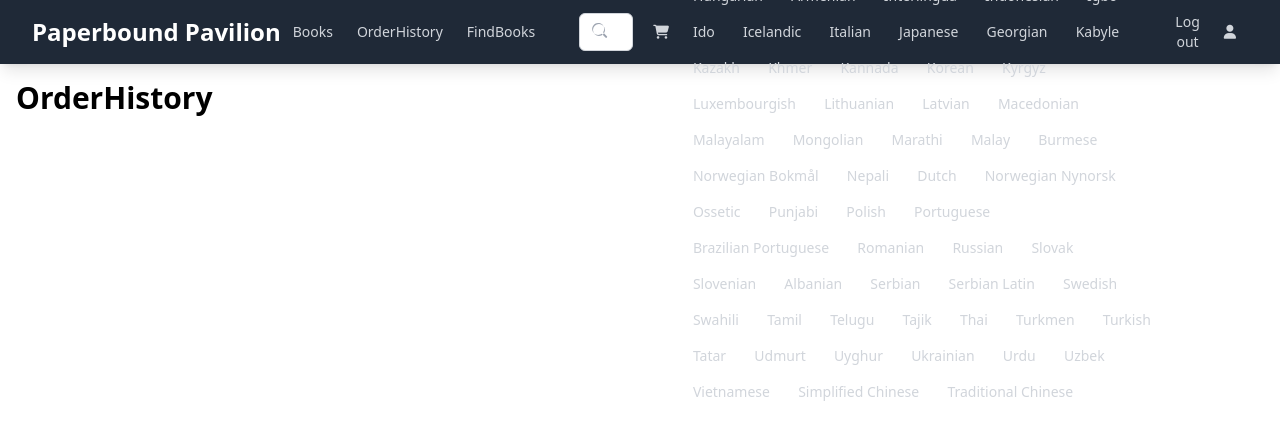
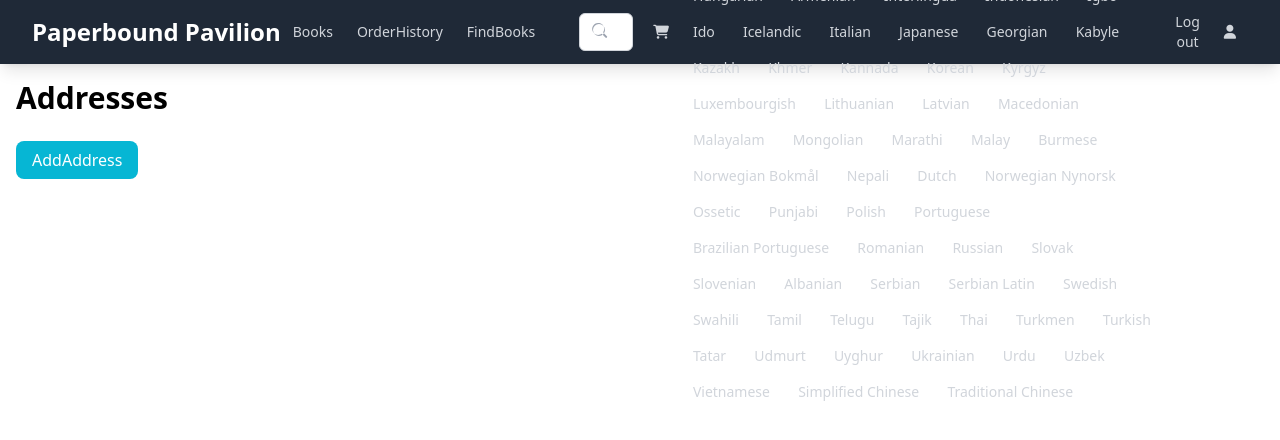
Before and after one commit to devyneX/paperbound-pavilion, a Django app: page /accounts/addresses/ in a window 1280 px wide. Shown: the top 440 px of the page. Run offline with Django 5.2, Linux system fonts and the light colour scheme; the visitor is signed in with stand-in values (Sample User, id 1); style sheets or scripts are compiled from the project's sources; parts of the project's set-up code (start-up, migrations or seed data) failed here and were passed over; some libraries are stand-ins or nearby versions.

Commit message:
Minor Fixes - Added add address button to address list view - Refactored book review urls to review:view_name - Added order status

```diff
--- a/src/accounts/templates/accounts/address-list.html
+++ b/src/accounts/templates/accounts/address-list.html
@@ -3,12 +3,16 @@
 
 {% load i18n %}
 
-{% block title %}{% trans "OrderHistory" %}{% endblock %}
+{% block title %}{% trans "Addresses" %}{% endblock %}
 
 {% block content %}
 <div class="container mx-auto p-4">
-    <div class="flex gap-4 mb-2">
-        <h2 class="text-3xl font-semibold mb-4">{% trans "OrderHistory" %}</h2>
+    <div class="flex flex-col gap-4 mb-2">
+        <h2 class="text-3xl font-semibold mb-4">{% trans "Addresses" %}</h2>
+        <div class="mb-4">
+          <a href="{% url 'accounts:address-create' %}"
+            class="bg-cyan-500 text-white px-4 py-2 rounded-lg hover:bg-cyan-600 transition-colors">{% trans "AddAddress" %}</a>
+        </div>
     </div>
     <div class="grid grid-cols-3 sm:grid-cols-2 md:grid-cols-3 lg:grid-cols-4 gap-4">
         {% for address in addresses %}
--- a/src/book_review/templates/review_list_book.html
+++ b/src/book_review/templates/review_list_book.html
@@ -24,7 +24,7 @@
             </div>
           {% endfor %}
         </div>
-        <a href="{% url 'create-review' pk=book.id %}" class="inline-block bg-blue-500 hover:bg-blue-700 text-white font-bold py-2 px-4 rounded-md text-sm">{% trans 'AddAReview'%}</a>
+        <a href="{% url 'review:create-review' pk=book.id %}" class="inline-block bg-blue-500 hover:bg-blue-700 text-white font-bold py-2 px-4 rounded-md text-sm">{% trans 'AddAReview'%}</a>
       </div>
     </div>
   </div>
--- a/src/book_review/templates/review_list_user.html
+++ b/src/book_review/templates/review_list_user.html
@@ -24,7 +24,7 @@
             </div>
           {% endfor %}
         </div>
-        {% comment %} <a href="{% url 'create-review' pk=book.id %}" class="inline-block bg-blue-500 hover:bg-blue-700 text-white font-bold py-2 px-4 rounded-md text-sm">{% trans 'AddAReview'%}</a> {% endcomment %}
+        <a href="{% url 'review:update-review' pk=book.id %}" class="inline-block bg-blue-500 hover:bg-blue-700 text-white font-bold py-2 px-4 rounded-md text-sm">{% trans 'UpdateReview'%}</a>
       </div>
     </div>
   </div>
--- a/src/books/templates/book_details.html
+++ b/src/books/templates/book_details.html
@@ -32,8 +32,8 @@
                 </div>
               {% endfor %}
             </div>
-            <a href="{% url 'reviews' pk=book.id %}" class="inline-block bg-blue-500 hover:bg-blue-700 text-white font-bold py-2 px-4 rounded-md text-sm md:mr-2 mb-2 md:mb-0">{% trans 'SeeAll'%}</a>
-            <a href="{% url 'create-review' pk=book.id %}" class="inline-block bg-blue-500 hover:bg-blue-700 text-white font-bold py-2 px-4 rounded-md text-sm">{% trans 'AddAReview'%}</a>
+            <a href="{% url 'review:reviews' pk=book.id %}" class="inline-block bg-blue-500 hover:bg-blue-700 text-white font-bold py-2 px-4 rounded-md text-sm md:mr-2 mb-2 md:mb-0">{% trans 'SeeAll'%}</a>
+            <a href="{% url 'review:create-review' pk=book.id %}" class="inline-block bg-blue-500 hover:bg-blue-700 text-white font-bold py-2 px-4 rounded-md text-sm">{% trans 'AddAReview'%}</a>
           </div>
         </div>
       </div>
--- a/src/shopping/templates/shopping/order-detail.html
+++ b/src/shopping/templates/shopping/order-detail.html
@@ -8,7 +8,8 @@
 <div class="flex justify-center items-start m-10">
   <div class="text-center">
     <h1 class="text-3xl font-bold mb-4 text-indigo-600">{% trans "OrderDetail" %}</h1>
-    <h2 class="text-lg mb-4">{{ 'Date' }}: {{ order.created_at }}</h2>
+    <h2 class="text-lg mb-2">{% trans "Date" %}: {{ order.created_at }}</h2>
+    <h2 class="text-lg mb-4">{% trans "Order Status" %}: {{ order.get_status_display }}</h2>
     <table class="w-full mt-10">
       <thead>
         <tr class="bg-cyan-100">
```
Also changed, not shown: locale/bn/LC_MESSAGES/django.po, locale/en/LC_MESSAGES/django.po.
